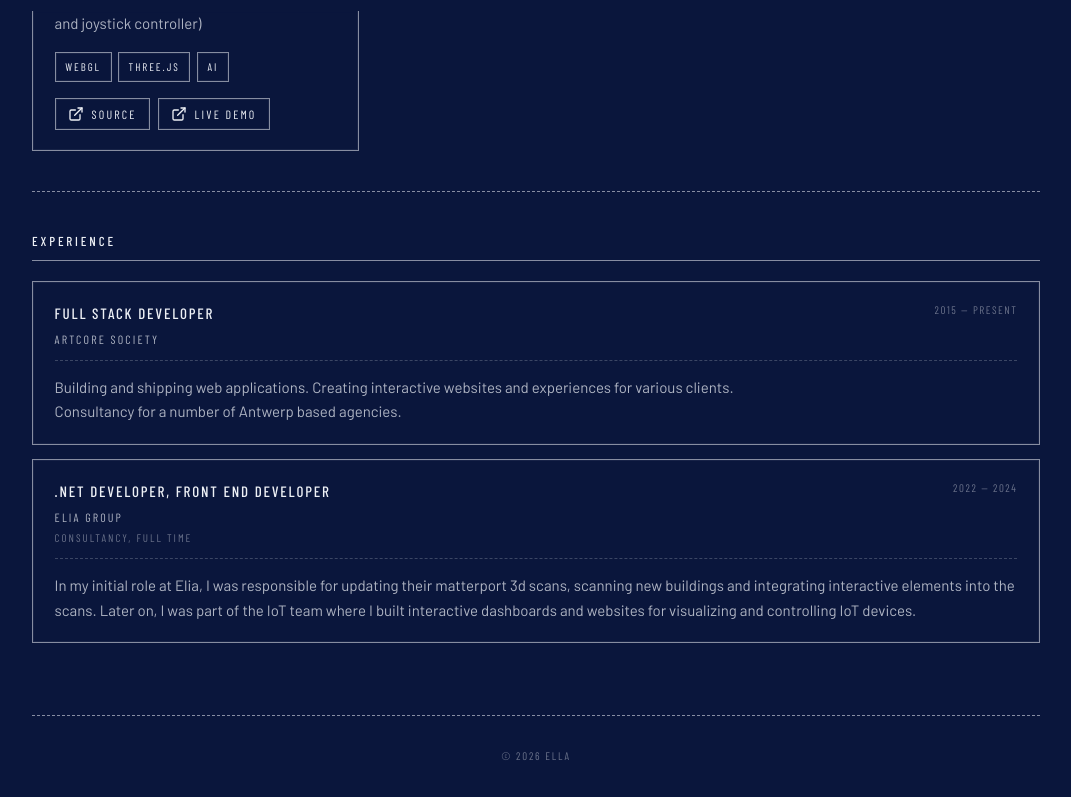
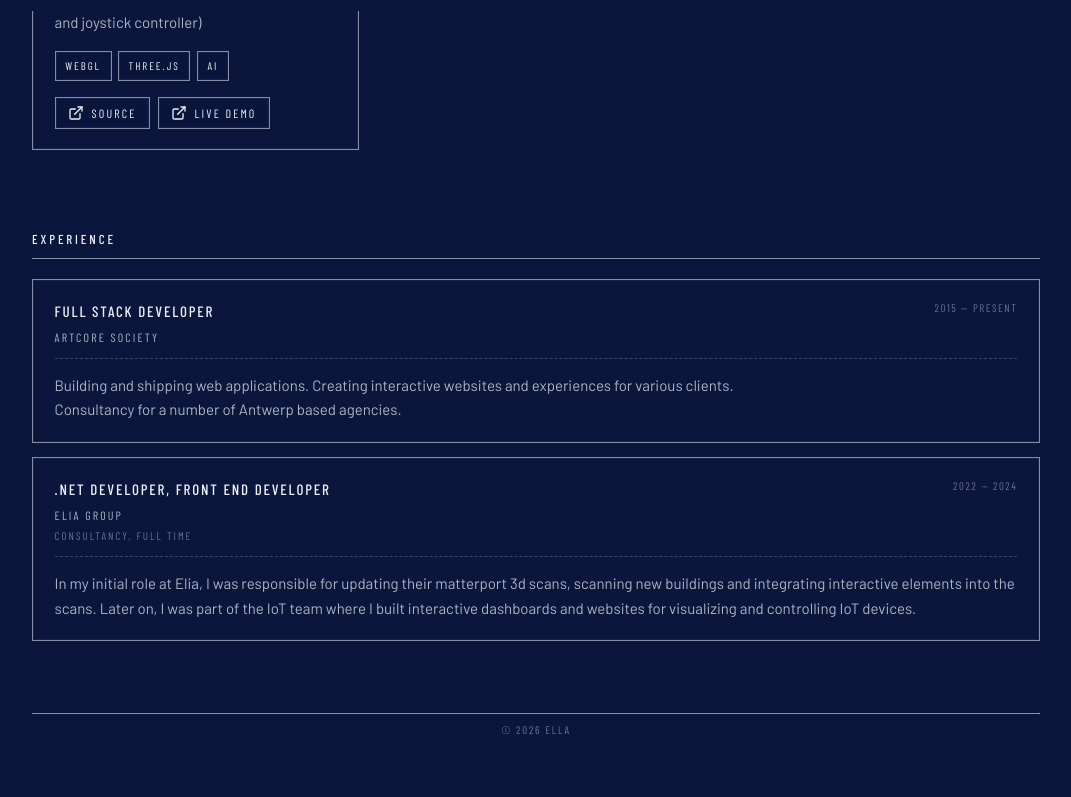
Before and after one commit to bartbarto/ella.top, a Vue app: page / in a window 1280 px wide. Shown: the part 789-1586 px from the top of the page, without its empty margins (104-1175 px from the left). After the commit the page ends 1560 px from the top, so only its background shows below. Built offline with nearby package versions, Linux system fonts and the light colour scheme.

Commit message:
update lines

```diff
--- a/src/components/Section.vue
+++ b/src/components/Section.vue
@@ -16,7 +16,6 @@ defineProps({
 </script>
 
 <template>
-  <hr v-if="showDivider" class="chart-divider" aria-hidden="true" />
   <section class="section" :aria-labelledby="id">
     <h2 :id="id">{{ title }}</h2>
     <slot />
--- a/src/components/SiteFooter.vue
+++ b/src/components/SiteFooter.vue
@@ -13,7 +13,7 @@ defineProps({
 
 <template>
   <footer class="footer">
-    <hr class="chart-divider" aria-hidden="true" />
+    <hr aria-hidden="true" />
     <p class="faint">&copy; {{ year }} {{ name }}</p>
   </footer>
 </template>
@@ -24,8 +24,8 @@ defineProps({
   text-align: center;
 }
 
-.chart-divider {
-  margin-bottom: 2rem;
+.footer hr {
+  margin-bottom: .5rem;
 }
 
 p {
--- a/src/styles/theme.css
+++ b/src/styles/theme.css
@@ -51,12 +51,9 @@
   border-radius: 0;
 }
 
-.chart-divider {
-  height: 0;
-  border: none;
-  border-top: 1px dashed var(--chart-line-strong);
-  margin: 0;
-  box-shadow: none;
+hr {
+  border-bottom: 0;
+  border-top: 1px solid var(--chart-line-strong);
 }
 
 body {
```
